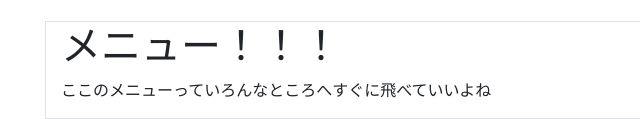
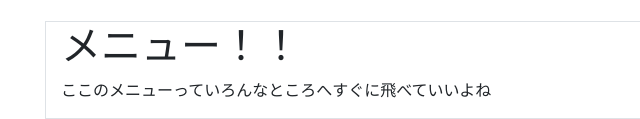
Before and after one commit to kuboderakotomi/kuboderakotomi.github.io, a plain HTML site: page 220518/index.html in a window 1280 px wide. Shown: the part 1093-1212 px from the top of the page, 25-665 px from the left. Drawn offline with nearby package versions, Linux system fonts and the light colour scheme.

Commit message:
2022年春学期第５回課題

```diff
--- a/220518/index.html
+++ b/220518/index.html
@@ -111,7 +111,7 @@
     </div>
 <br>
     <div class="row">
-      <div class="col border"><h1>メニュー！！！</h1>
+      <div class="col border"><h1>メニュー！！</h1>
       <p>
         ここのメニューっていろんなところへすぐに飛べていいよね
       </p>
```
